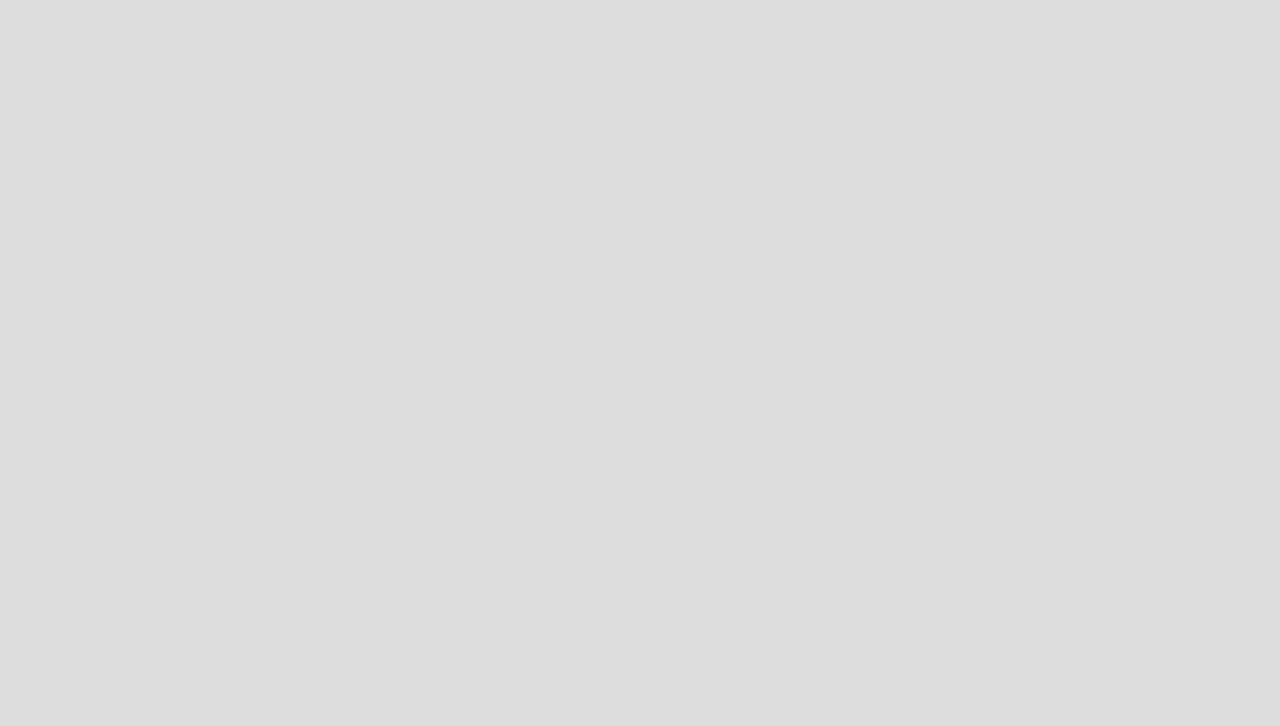
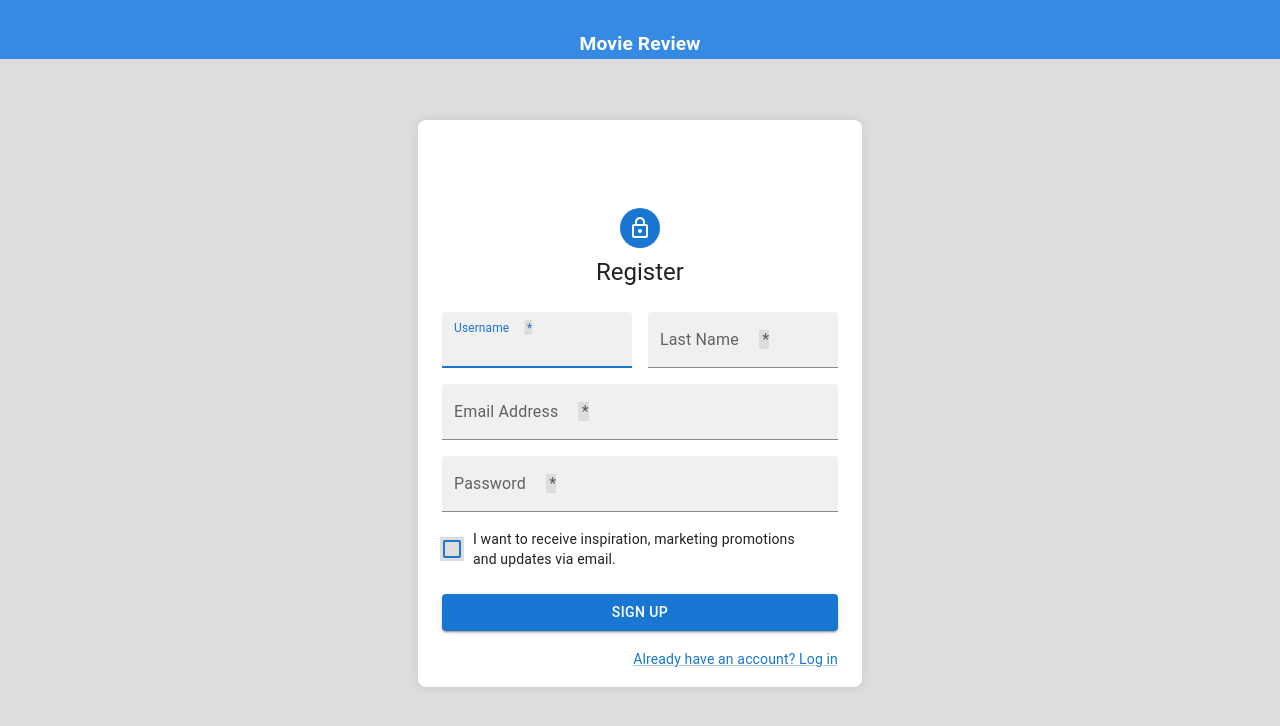
Before and after one commit to KIITTIKUN/movies-review, a React (Vite) app in the folder client/: page /register in a window 1280 px wide. Before the commit this address had no page. Shown: the top 726 px of the page. Built offline with nearby package versions, Linux system fonts and the light colour scheme.

Commit message:
feat(register):register form

```diff
--- a/client/package.json
+++ b/client/package.json
@@ -10,6 +10,11 @@
     "preview": "vite preview"
   },
   "dependencies": {
+    "@emotion/react": "^11.11.1",
+    "@emotion/styled": "^11.11.0",
+    "@mui/icons-material": "^5.14.12",
+    "@mui/material": "^5.14.12",
+    "@mui/styled-engine-sc": "^5.14.12",
     "dotenv": "^16.3.1",
     "express": "^4.18.2",
     "mongodb": "^5.7.0",
@@ -18,6 +23,7 @@
     "react-dom": "^18.2.0",
     "react-router-dom": "^6.15.0",
     "sass": "^1.66.1",
+    "styled-components": "^5.3.11",
     "sweetalert2": "^11.7.27"
   },
   "devDependencies": {
--- /dev/null
+++ b/client/src/components/Register/index.jsx
@@ -0,0 +1,178 @@
+import { useState } from 'react';
+import Avatar from '@mui/material/Avatar';
+import Button from '@mui/material/Button';
+import CssBaseline from '@mui/material/CssBaseline';
+import TextField from '@mui/material/TextField';
+import FormControlLabel from '@mui/material/FormControlLabel';
+import Checkbox from '@mui/material/Checkbox';
+import Link from '@mui/material/Link';
+import Grid from '@mui/material/Grid';
+import Box from '@mui/material/Box';
+import LockOutlinedIcon from '@mui/icons-material/LockOutlined';
+import Container from '@mui/material/Container';
+import { createTheme, ThemeProvider } from '@mui/material/styles';
+import Typography from '@mui/material/Typography';
+import './index.scss';
+
+const Register = () => {
+  const defaultTheme = createTheme();
+  const [formData, setFormData] = useState({
+    username: '',
+    lastName: '',
+    email: '',
+    password: '',
+    allowExtraEmails: false,
+  });
+
+  const handleChange = ({ name, value, type, checked }) => {
+    setFormData({
+      ...formData,
+      [name]: type === 'checkbox' ? checked : value,
+    });
+  };
+
+  const handleSubmit = (event) => {
+    event.preventDefault();
+    console.log(formData);
+
+  };
+
+  const commonTextFieldStyles = {
+    bgcolor: '#ffffff',
+    '& label': {
+      backgroundColor: 'rgb(240, 240, 240)',
+    },
+  };
+
+  return (
+    <>
+      <div className='Headbar'>
+        <header>Movie Review</header>
+      </div>
+      <ThemeProvider theme={defaultTheme}>
+        <Container component="main" maxWidth="xs" sx={{
+          backgroundColor: 'white',
+          borderRadius: '8px',
+          padding: '16px',
+          boxShadow: '0px 0px 10px rgba(0, 0, 0, 0.1)',
+          marginTop: 15
+        }}>
+          <CssBaseline />
+          <Box
+            sx={{
+              marginTop: 8,
+              display: 'flex',
+              flexDirection: 'column',
+              alignItems: 'center',
+              backgroundColor: 'white',
+            }}
+          >
+            <Avatar sx={{ m: 1, bgcolor: '#1976D2' }}>
+              <LockOutlinedIcon sx={{ bgcolor: '#1976D2' }} />
+            </Avatar>
+            <Typography component="h1" variant="h5" sx={{ backgroundColor: 'white' }}>
+              Register
+            </Typography>
+            <Box component="form" noValidate onSubmit={handleSubmit} sx={{ mt: 3, backgroundColor: 'white' }}>
+              <Grid container spacing={2}>
+                <Grid item xs={12} sm={6} sx={{ backgroundColor: 'white' }}>
+                  <TextField
+                    variant="filled"
+                    autoComplete="given-name"
+                    name="username"
+                    required
+                    fullWidth
+                    id="username"
+                    label="Username"
+                    autoFocus
+                    value={formData.username}
+                    onChange={handleChange}
+                    sx={commonTextFieldStyles}
+                  />
+                </Grid>
+                <Grid item xs={12} sm={6} sx={{ backgroundColor: 'white' }}>
+                  <TextField
+                    variant="filled"
+                    required
+                    fullWidth
+                    id="lastName"
+                    label="Last Name"
+                    name="lastName"
+                    autoComplete="family-name"
+                    value={formData.lastName}
+                    onChange={handleChange}
+                    sx={commonTextFieldStyles}
+                  />
+                </Grid>
+                <Grid item xs={12} sx={{ backgroundColor: 'white' }}>
+                  <TextField
+                    variant="filled"
+                    required
+                    fullWidth
+                    id="email"
+                    label="Email Address"
+                    name="email"
+                    autoComplete="email"
+                    value={formData.email}
+                    onChange={handleChange}
+                    sx={commonTextFieldStyles}
+                  />
+                </Grid>
+                <Grid item xs={12} sx={{ backgroundColor: 'white' }}>
+                  <TextField
+                    variant="filled"
+                    required
+                    fullWidth
+                    name="password"
+                    label="Password"
+                    type="password"
+                    id="password"
+                    autoComplete="new-password"
+                    value={formData.password}
+                    onChange={handleChange}
+                    sx={commonTextFieldStyles}
+                  />
+                </Grid>
+                <Grid item xs={12} sx={{ backgroundColor: 'white' }}>
+                  <FormControlLabel
+                    control={
+                      <Checkbox
+                        checked={formData.allowExtraEmails}
+                        onChange={handleChange}
+                        name="allowExtraEmails"
+                        color="primary"
+                        sx={{ color: '#1976D2' }}
+                      />
+                    }
+                    label={
+                      <Typography variant="body2" color="textPrimary" sx={{ backgroundColor: 'white' }}>
+                        I want to receive inspiration, marketing promotions and updates via email.
+                      </Typography>
+                    }
+                  />
+                </Grid>
+              </Grid>
+              <Button
+                type="submit"
+                fullWidth
+                variant="contained"
+                sx={{ mt: 3, mb: 2 }}
+              >
+                Sign Up
+              </Button>
+              <Grid container justifyContent="flex-end" sx={{ backgroundColor: 'white' }}>
+                <Grid item sx={{ backgroundColor: 'white' }}>
+                  <Link href="#" variant="body2" sx={{ backgroundColor: 'white' }}>
+                    Already have an account? Log in
+                  </Link>
+                </Grid>
+              </Grid>
+            </Box>
+          </Box>
+        </Container>
+      </ThemeProvider>
+    </>
+  );
+};
+
+export default Register;
--- /dev/null
+++ b/client/src/components/Register/index.scss
@@ -0,0 +1,15 @@
+.Headbar {
+    color: #ffffff;
+    background-color: #368ae3;
+    padding: 30px 30px 0 30px;
+    position: fixed;
+    top: 0;
+    left: 0;
+    width: 100%;
+    display: flex;
+    flex-direction: row;
+    justify-content: center;
+    z-index: 999;
+    font-size: larger;
+    font-weight: 600;
+}
--- a/client/src/main.jsx
+++ b/client/src/main.jsx
@@ -6,6 +6,7 @@ import Home from './components/Home/index.jsx'
 import Review from './components/Review'
 import Movie from './components/Movies/'
 import Layout from './components/Layout'
+import Register from './components/Register/index.jsx';
 
 import './main.scss'
 
@@ -30,6 +31,10 @@ ReactDOM.createRoot(document.getElementById('root')).render(
             element={<Movie />}
           />
         </Route>
+          <Route
+            path="/register"
+            element={<Register />}
+          />
       </Routes>
     </Router>
   </React.StrictMode>,
```
Also changed, not shown: 1 other file (tests, documents, lock files or other folders).
